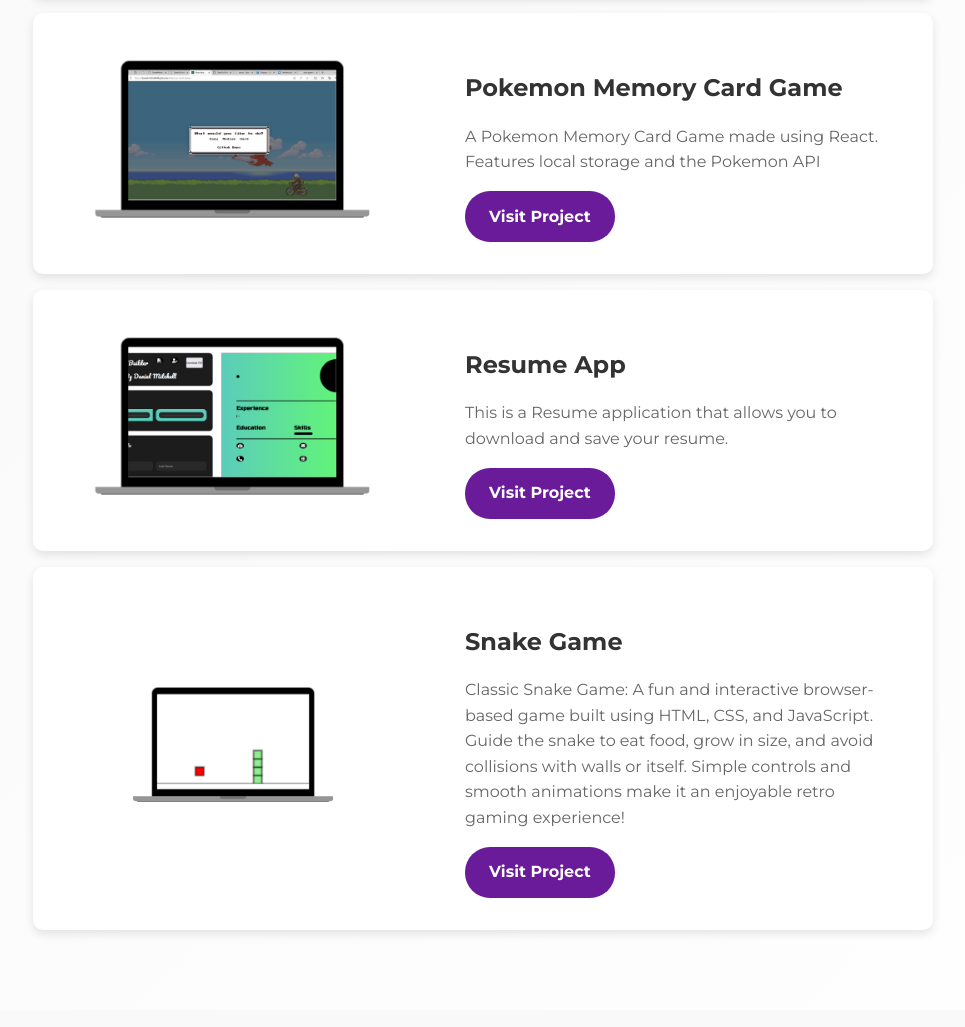
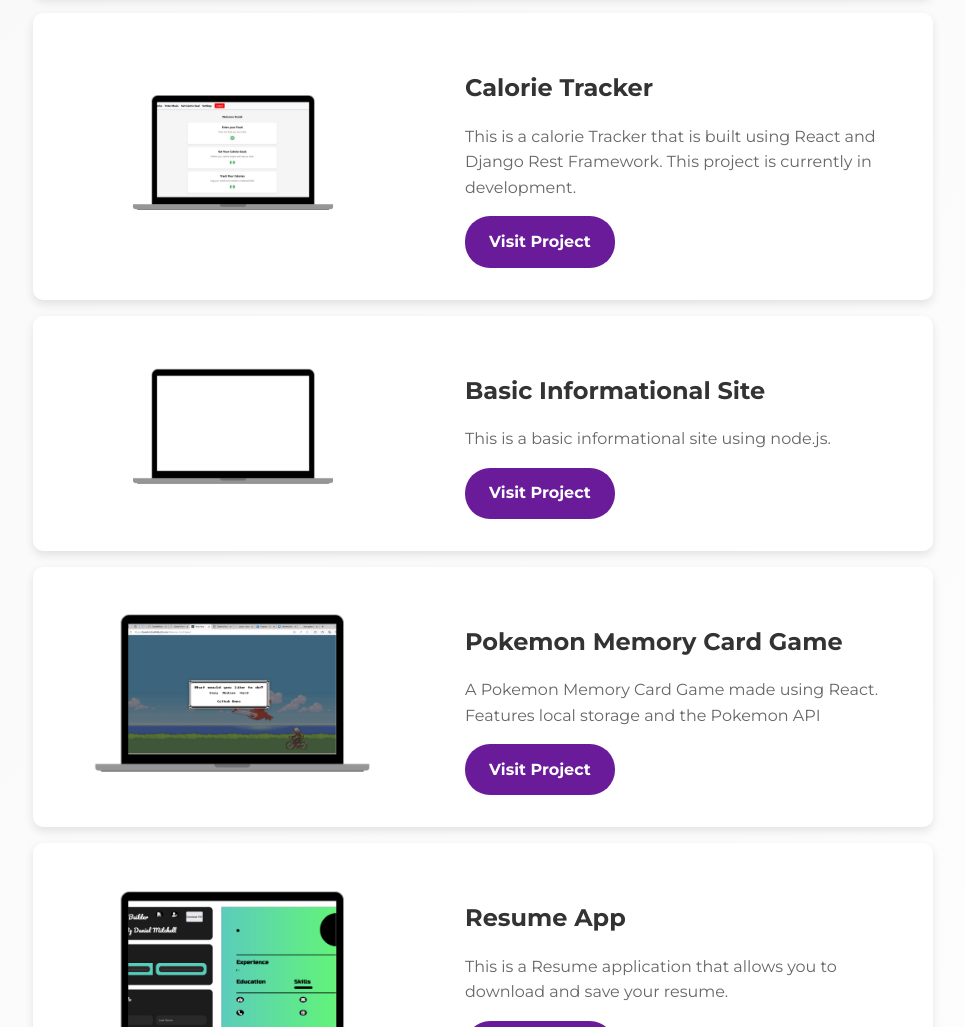
Before and after one commit to DanielMitchell444/Portfolio-Website, a plain HTML site: page index.html in a window 1280 px wide. Shown: the part 1834-2861 px from the top of the page, without its empty margins (157-1122 px from the left). Drawn offline with Linux system fonts and the light colour scheme.

Commit message:
Add files via upload

```diff
--- a/index.html
+++ b/index.html
@@ -87,6 +87,33 @@
         </div>
 
         <div class="project-card">
+          <div class="project-image">
+            <img src="Calorie-Tracker.jpg" alt="Spopeer Project Screenshot" />
+          </div>
+          <div class="project-details">
+            <h3>Calorie Tracker</h3>
+            <p>
+              This is a calorie Tracker that is built using React and Django Rest Framework. This project is currently in development.
+            </p>
+            <a href="https://github.com/DanielMitchell444/CalorieTracker" class="btn">Visit Project</a>
+          </div>
+        </div>
+
+
+        <div class="project-card">
+          <div class="project-image">
+            <img src="Basic Informational Site.jpg" alt="Spopeer Project Screenshot" />
+          </div>
+          <div class="project-details">
+            <h3>Basic Informational Site</h3>
+            <p>
+            This is a basic informational site using node.js.
+            </p>
+            <a href="https://basic-informational-site.netlify.app/" class="btn">Visit Project</a>
+          </div>
+        </div>
+
+        <div class="project-card">
             <div class="project-image">
               <img src="Untitled design.png" alt="Spopeer Project Screenshot" />
             </div>
```
Also changed, not shown: Basic Informational Site.jpg (added), Calorie-Tracker.jpg (added).
